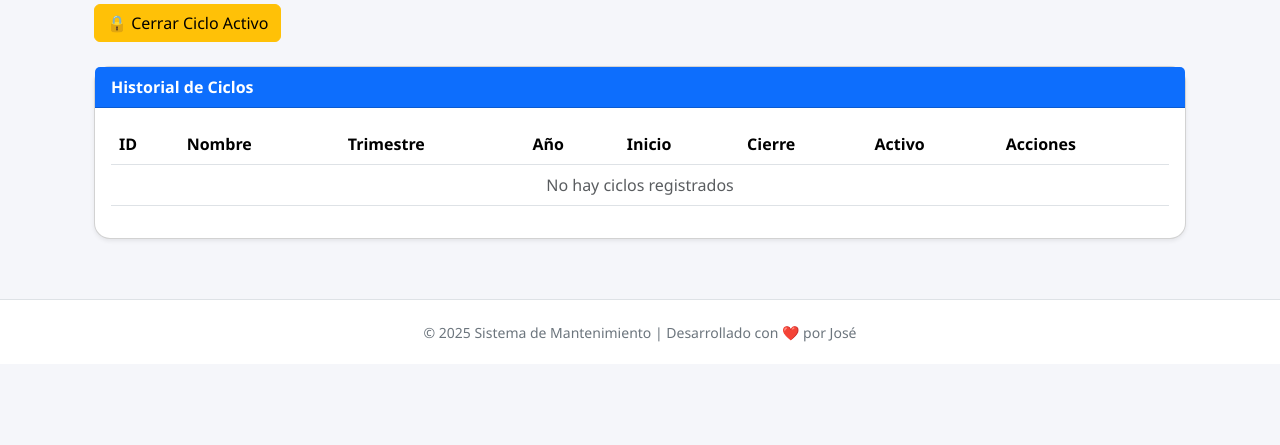
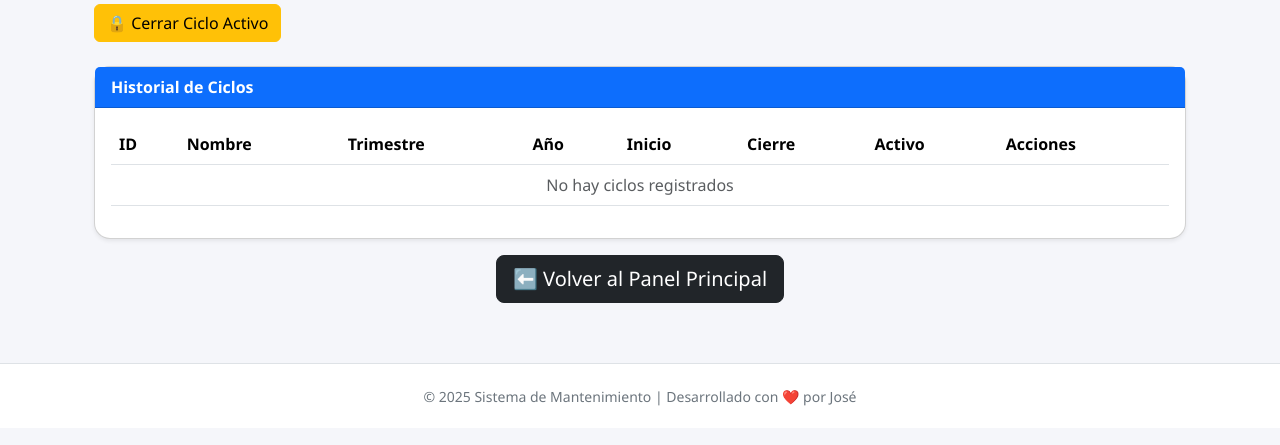
Before and after one commit to JozeDavhiid/Mantenimiento_Computadores, a Flask app: page /admin_ciclos in a window 1280 px wide. Shown: the part 332-777 px from the top of the page. Run offline with Flask 3, Linux system fonts and the light colour scheme; the visitor is signed in with stand-in values (Sample User, id 1); data that the repository does not hold is empty; some libraries are stand-ins or nearby versions.

Commit message:
Actualizacion

```diff
--- a/templates/admin_ciclos.html
+++ b/templates/admin_ciclos.html
@@ -120,5 +120,10 @@
             </table>
         </div>
     </div>
+    <div class="text-center mt-3">
+        <a href="{{ url_for('principal') }}" class="btn btn-dark btn-lg">
+            ⬅️ Volver al Panel Principal
+        </a>
+    </div>
 </div>
 {% endblock %}
```
